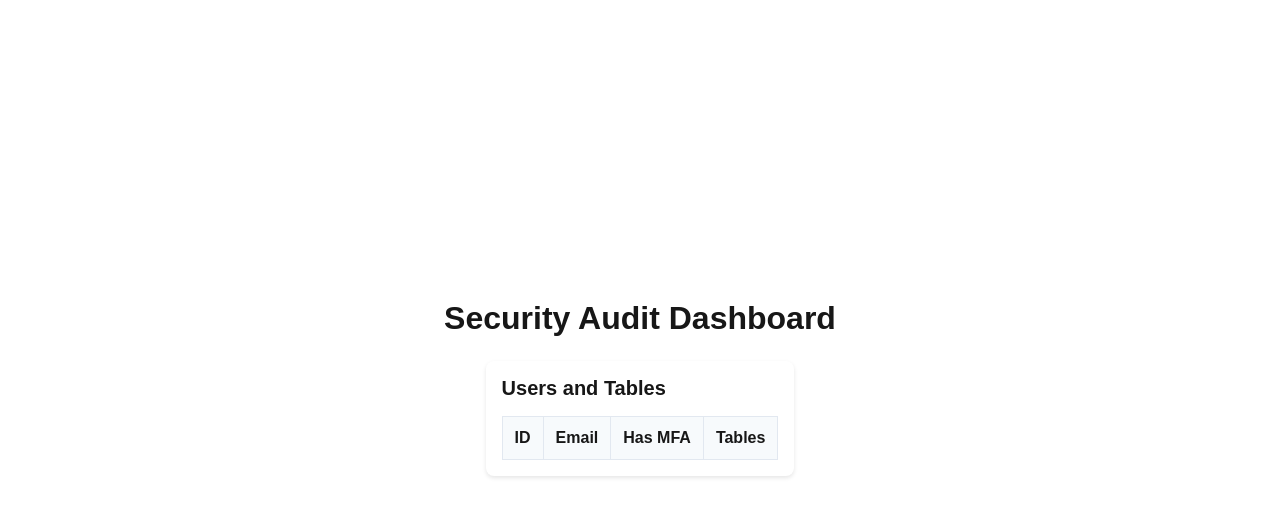
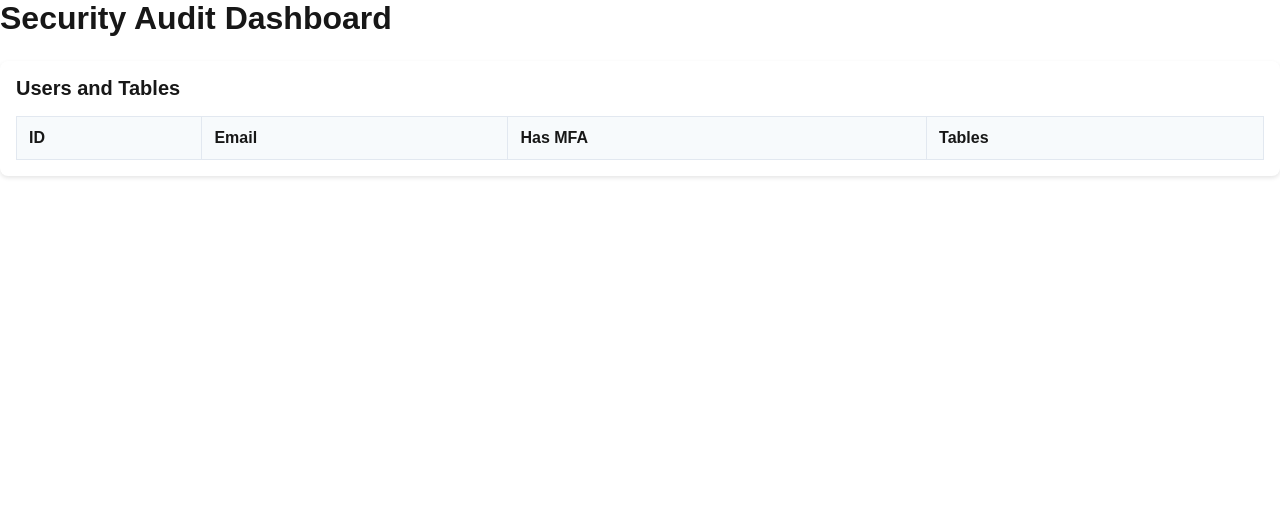
Before and after one commit to Codiantsoftware/supa-auth, a Next.js app: page /home in a window 1280 px wide. Shown: the top 516 px of the page. Built offline with nearby package versions, Linux system fonts and the light colour scheme.

Commit message:
new branch

```diff
--- a/src/app/home/page.js
+++ b/src/app/home/page.js
@@ -30,7 +30,7 @@ export default function Home() {
     }, []);
 
     return (
-        <div className='authPage'>
+        <div className='dashboardPage'>
             <h1 className='page-title'>Security Audit Dashboard</h1>
 
             {/* Summary Section */}
--- a/src/app/scss/pages/_dashboard.scss
+++ b/src/app/scss/pages/_dashboard.scss
@@ -0,0 +1,3 @@
+.dashboardPage{
+
+}
```
